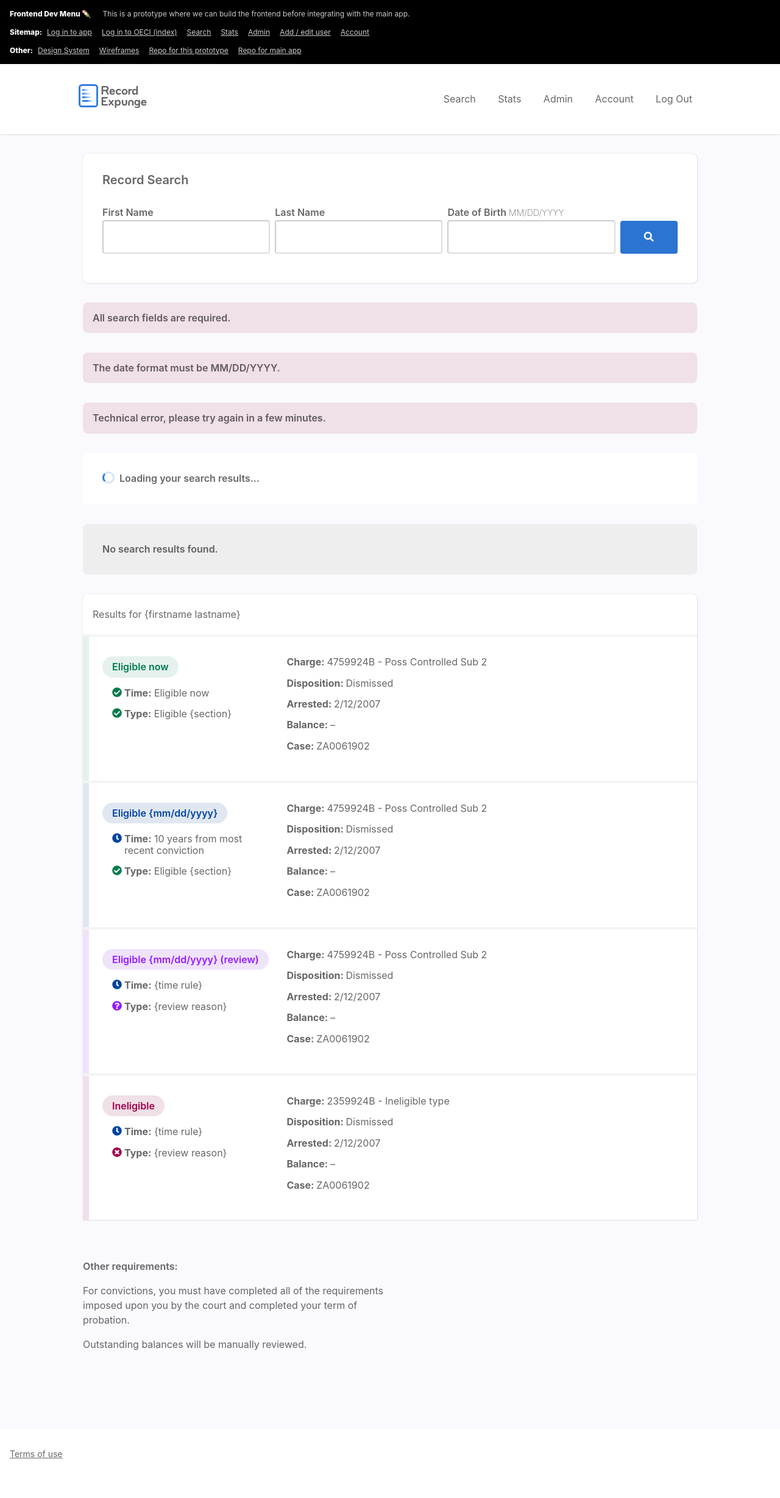
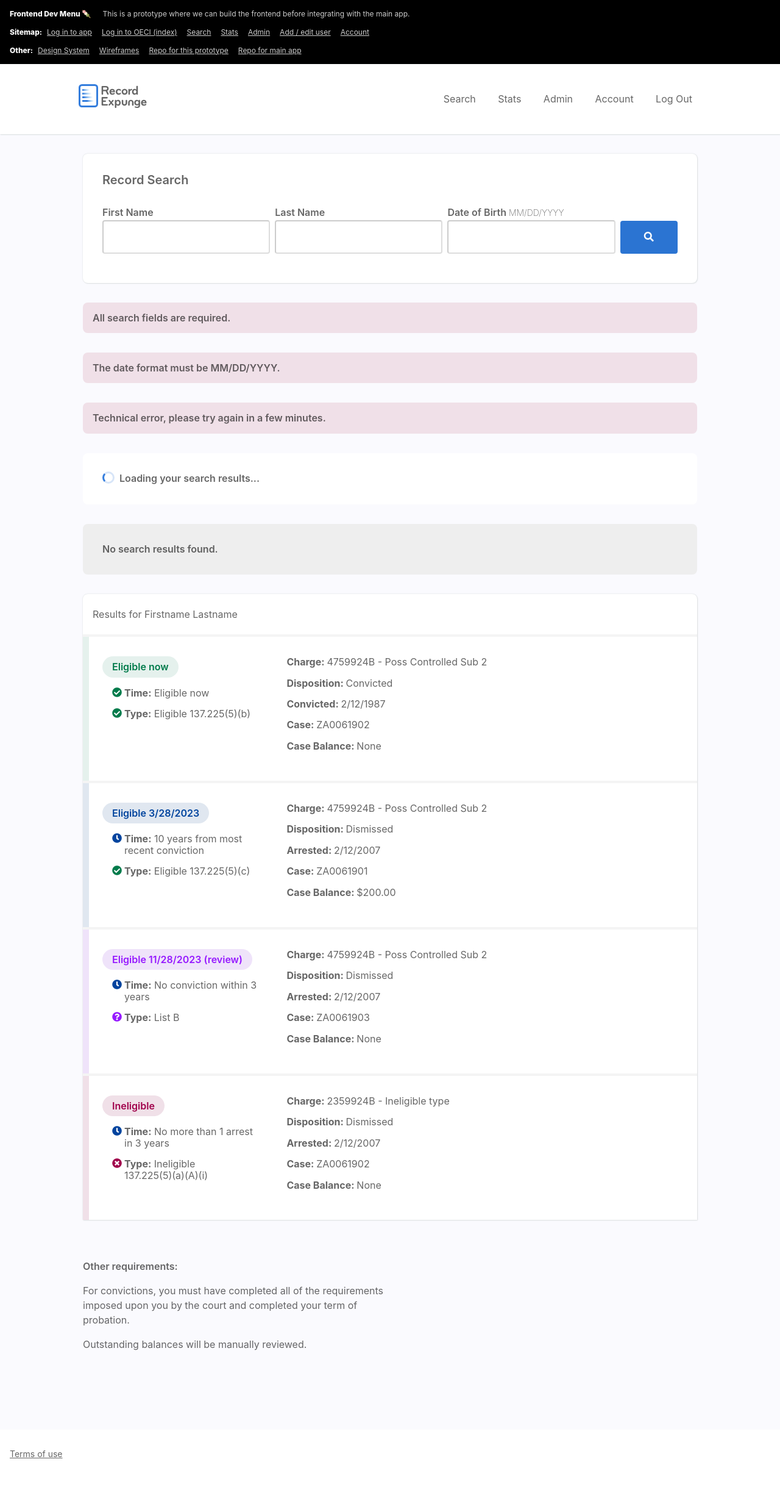
Before and after one commit to hmarcks/expunge-pdx-frontend, a Jekyll site: the page built from search/index.html, in a window 1280 px wide. Shown: the whole page at 61% size. Built offline with Jekyll 4.4.1, drawn with Linux system fonts in a browser that asks for light colours; nearby versions of some CDN libraries.

Commit message:
Updates search view with Case Balance

```diff
--- a/_scss/global.scss
+++ b/_scss/global.scss
@@ -278,3 +278,6 @@ footer {
   clip: rect(1px 1px 1px 1px); /* IE6, IE7 */
   clip: rect(1px, 1px, 1px, 1px);
 }
+.nowrap {
+  white-space: nowrap;
+}
--- a/search/index.html
+++ b/search/index.html
@@ -54,24 +54,21 @@ title: Search Records - Record Expunge Helper Oregon
 
   <section class="bg-white shadow br3 br--top">
     <div class="pa3">
-      <h2 class="pv2">Results for {firstname lastname}</h2>
+      <h2 class="pv2">Results for Firstname Lastname</h2>
     </div>
 
     <div class="flex-l bt bw2 b--near-white record--eligible">
       <div class="w-100 w-30-l pt4 pr3 pl4">
         <div class="mb3">
-          <!-- IF eligible now -->
           <h2 class="dib fw6 green bg-washed-green br-pill pv2 ph3">Eligible now</h2>
         </div>
         <div class="relative mb3 ml3">
-          <!-- IF type eligible -->
           <i aria-hidden="true" class="absolute fas fa-check-circle green"></i>
           <div class="ml3 pl1"><span class="fw7">Time:</span> Eligible now</div>
         </div>
         <div class="relative mb3 ml3">
-          <!-- IF type eligible -->
           <i aria-hidden="true" class="absolute fas fa-check-circle green"></i>
-          <div class="ml3 pl1"><span class="fw7">Type:</span> Eligible {section}</div>
+          <div class="ml3 pl1"><span class="fw7">Type:</span> Eligible <span class="nowrap">137.225(5)(b)</span></div>
         </div>
       </div>
       <div class="w-100 w-70-l pv4 pr3 pl4">
@@ -80,17 +77,16 @@ title: Search Records - Record Expunge Helper Oregon
             <span class="fw7">Charge: </span>4759924B - Poss Controlled Sub 2
           </li>
           <li class="mb3">
-            <span class="fw7">Disposition: </span>Dismissed
+            <span class="fw7">Disposition: </span>Convicted
           </li>
           <li class="mb3">
-            <!-- IF not convicted -->
-            <span class="fw7">Arrested: </span>2/12/2007
-          </li>
-          <li class="mb3">
-            <span class="fw7">Balance: </span>–
+            <span class="fw7">Convicted: </span>2/12/1987
           </li>
           <li class="mb3">
             <span class="fw7">Case: </span>ZA0061902
+          </li>
+          <li class="mb3">
+            <span class="fw7">Case Balance: </span>None
           </li>
         </ul>
       </div>
@@ -99,18 +95,15 @@ title: Search Records - Record Expunge Helper Oregon
     <div class="flex-l bt bw2 b--near-white record--future">
       <div class="w-100 w-30-l pt4 pr3 pl4">
         <div class="mb3">
-          <!-- IF eligible in future -->
-          <h2 class="dib fw6 dark-blue bg-washed-blue br-pill pv2 ph3">Eligible {mm/dd/yyyy}</h2>
+          <h2 class="dib fw6 dark-blue bg-washed-blue br-pill pv2 ph3">Eligible 3/28/2023</h2>
         </div>
         <div class="relative mb3 ml3">
-          <!-- IF time eligible in future -->
           <i aria-hidden="true" class="absolute fas fa-clock dark-blue"></i>
           <div class="ml3 pl1"><span class="fw7">Time:</span> 10 years from most recent conviction</div>
         </div>
         <div class="relative mb3 ml3">
-          <!-- IF type eligible -->
           <i aria-hidden="true" class="absolute fas fa-check-circle green"></i>
-          <div class="ml3 pl1"><span class="fw7">Type:</span> Eligible {section}</div>
+          <div class="ml3 pl1"><span class="fw7">Type:</span> Eligible <span class="nowrap">137.225(5)(c)</span></div>
         </div>
       </div>
       <div class="w-100 w-70-l pv4 pr3 pl4">
@@ -125,10 +118,10 @@ title: Search Records - Record Expunge Helper Oregon
             <span class="fw7">Arrested: </span>2/12/2007
           </li>
           <li class="mb3">
-            <span class="fw7">Balance: </span>–
+            <span class="fw7">Case: </span>ZA0061901
           </li>
           <li class="mb3">
-            <span class="fw7">Case: </span>ZA0061902
+            <span class="fw7">Case Balance: </span>$200.00
           </li>
         </ul>
       </div>
@@ -137,18 +130,15 @@ title: Search Records - Record Expunge Helper Oregon
     <div class="flex-l bt bw2 b--near-white record--review">
       <div class="w-100 w-30-l pt4 pr3 pl4">
         <div class="mb3">
-          <!-- IF eligible in future, but needs review -->
-          <h2 class="dib fw6 purple bg-washed-purple br-pill pv2 ph3 nowrap">Eligible {mm/dd/yyyy} (review)</h2>
+          <h2 class="dib fw6 purple bg-washed-purple br-pill pv2 ph3 nowrap">Eligible 11/28/2023 (review)</h2>
         </div>
         <div class="relative mb3 ml3">
-          <!-- IF time eligible in future -->
           <i aria-hidden="true" class="absolute fas fa-clock dark-blue"></i>
-          <div class="ml3 pl1"><span class="fw7">Time:</span> {time rule}</div>
+          <div class="ml3 pl1"><span class="fw7">Time:</span> No conviction within 3 years</div>
         </div>
         <div class="relative mb3 ml3">
-          <!-- IF type eligible -->
           <i aria-hidden="true" class="absolute fas fa-question-circle purple"></i>
-          <div class="ml3 pl1"><span class="fw7">Type:</span> {review reason}</div>
+          <div class="ml3 pl1"><span class="fw7">Type:</span> List B</div>
         </div>
       </div>
       <div class="w-100 w-70-l pv4 pr3 pl4">
@@ -163,31 +153,27 @@ title: Search Records - Record Expunge Helper Oregon
             <span class="fw7">Arrested: </span>2/12/2007
           </li>
           <li class="mb3">
-            <span class="fw7">Balance: </span>–
+            <span class="fw7">Case: </span>ZA0061903
           </li>
           <li class="mb3">
-            <span class="fw7">Case: </span>ZA0061902
+            <span class="fw7">Case Balance: </span>None
           </li>
         </ul>
       </div>
     </div>
 
-    <!-- IF ineligible -->
     <div class="flex-l bt bw2 b--near-white record--ineligible">
       <div class="w-100 w-30-l pt4 pr3 pl4">
         <div class="mb3">
-          <!-- IF ineligible -->
           <h2 class="dib fw6 red bg-washed-red br-pill pv2 ph3">Ineligible</h2>
         </div>
         <div class="relative mb3 ml3">
-          <!-- IF time eligible in future -->
           <i aria-hidden="true" class="absolute fas fa-clock dark-blue"></i>
-          <div class="ml3 pl1"><span class="fw7">Time:</span> {time rule}</div>
+          <div class="ml3 pl1"><span class="fw7">Time:</span> No more than 1 arrest in 3 years</div>
         </div>
         <div class="relative mb3 ml3">
-          <!-- IF type ineligible -->
           <i aria-hidden="true" class="absolute fas fa-times-circle red"></i>
-          <div class="ml3 pl1"><span class="fw7">Type:</span> {review reason}</div>
+          <div class="ml3 pl1"><span class="fw7">Type:</span> Ineligible <span class="nowrap">137.225(5)(a)(A)(i)</span></div>
         </div>
       </div>
       <div class="w-100 w-70-l pv4 pr3 pl4">
@@ -202,14 +188,15 @@ title: Search Records - Record Expunge Helper Oregon
             <span class="fw7">Arrested: </span>2/12/2007
           </li>
           <li class="mb3">
-            <span class="fw7">Balance: </span>–
+            <span class="fw7">Case: </span>ZA0061902
           </li>
           <li class="mb3">
-            <span class="fw7">Case: </span>ZA0061902
+            <span class="fw7">Case Balance: </span>None
           </li>
         </ul>
       </div>
     </div>
+
   </section>
 
   <section class="mt5 mb5 mw6 lh-copy">
```
Also changed, not shown: 2 other files.
